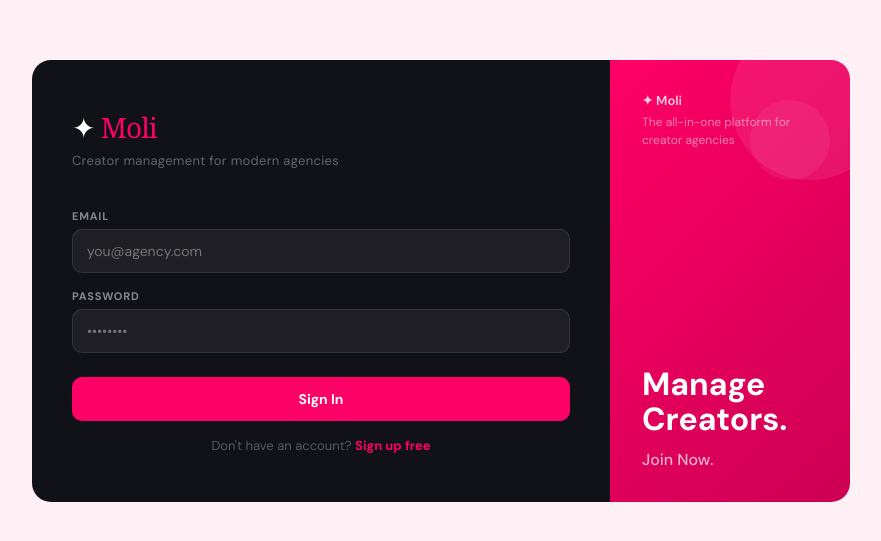
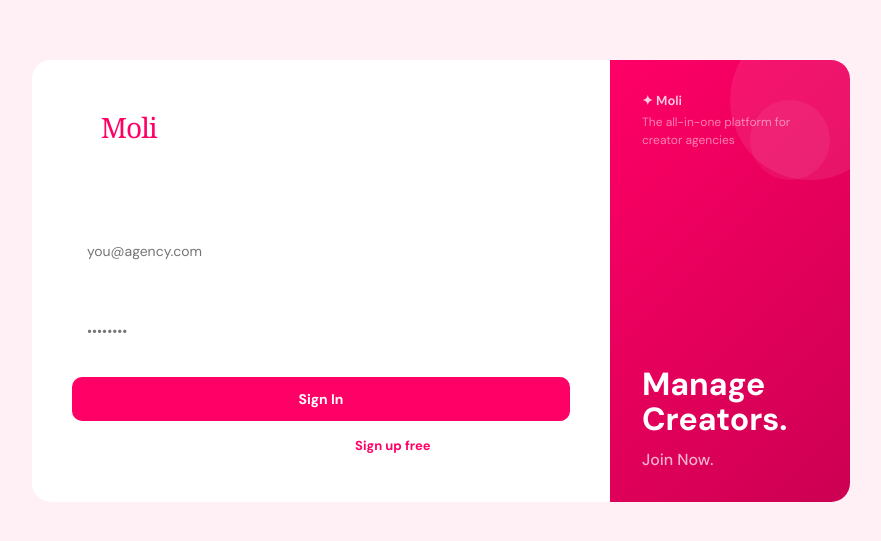
Before and after one commit to molitormarketing/ifilmit, a Next.js app: page / in a window 1280 px wide. Shown: the part 119-660 px from the top of the page, without its empty margins (199-1080 px from the left). Built offline with nearby package versions, Linux system fonts and the light colour scheme; no server answers.

Commit message:
Update FilmItApp.js

```diff
--- a/components/FilmItApp.js
+++ b/components/FilmItApp.js
@@ -412,7 +412,7 @@ function LoginScreen({ onLogin }) {
       <div style={{ width:"100%", maxWidth:820, display:"flex", borderRadius:20, overflow:"hidden", border:"1px solid rgba(255,255,255,0.06)" }}>
 
         {/* Left — form */}
-        <div style={{ flex:1, background:"#111118", padding:"48px 40px", display:"flex", flexDirection:"column", justifyContent:"center" }}>
+        <div style={{ flex:1, background:"#ffffff", padding:"48px 40px", display:"flex", flexDirection:"column", justifyContent:"center" }}>
           <div style={{ marginBottom:40 }}>
             <div style={{ fontFamily:"Georgia,serif", fontSize:28, color:"#fff", letterSpacing:-1, marginBottom:6 }}>✦ <span style={{ color:hp }}>Moli</span></div>
             <div style={{ fontSize:13, color:"rgba(255,255,255,0.35)", letterSpacing:0.3 }}>Creator management for modern agencies</div>
```
